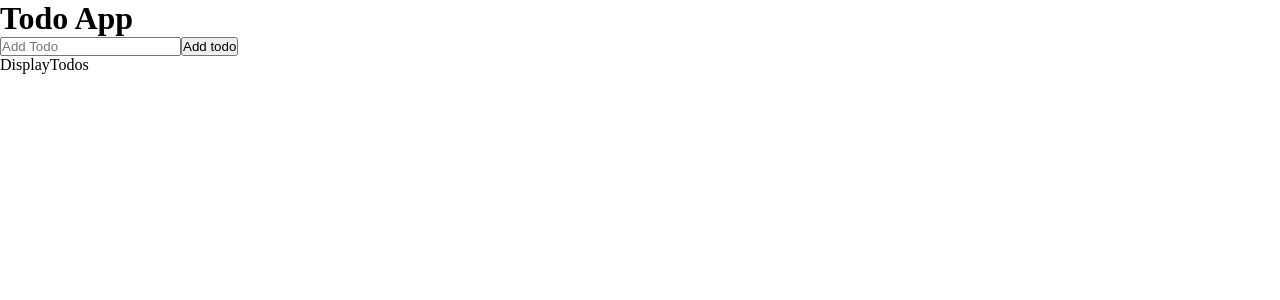
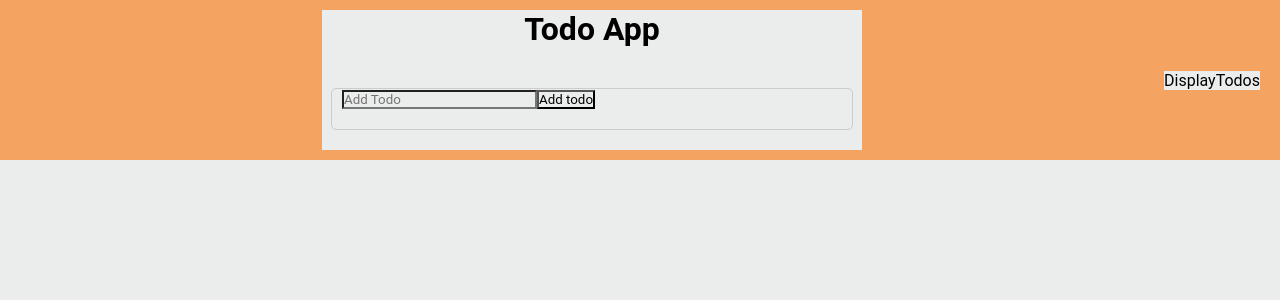
Before and after one commit to brian-ambani/react-projects, a React (Create React App) app in the folder todo-app/: page / in a window 1280 px wide. Shown: the top 300 px of the page. Built offline with nearby package versions, Linux system fonts and the light colour scheme.

Commit message:
updated project files

```diff
--- a/todo-app/src/App.module.css
+++ b/todo-app/src/App.module.css
@@ -1,4 +1,17 @@
 * {
   margin: 0;
   padding: 0;
+  font-family: "Roboto", sans-serif;
+  background-color: rgb(235, 236, 236);
 }
+
+.App {
+  /* text-align: center; */
+  background-color: sandybrown;
+
+  max-width: 1400px;
+  margin: 0 auto;
+  padding: 10px 20px;
+  display: flex;
+  align-items: center;
+}
--- a/todo-app/src/components/addTodo/AddTodo.jsx
+++ b/todo-app/src/components/addTodo/AddTodo.jsx
@@ -1,11 +1,13 @@
-import React from "react";
+import styles from "./AddTodo.module.css";
 
 export default function AddTodo() {
   return (
-    <div>
+    <div className={styles.AddTodo}>
       <h1>Todo App</h1>
-      <input type="text" placeholder="Add Todo" />
-      <button>Add todo</button>
+      <div className={styles.todoInput}>
+        <input type="text" placeholder="Add Todo" />
+        <button>Add todo</button>
+      </div>
     </div>
   );
 }
--- a/todo-app/src/components/addTodo/AddTodo.module.css
+++ b/todo-app/src/components/addTodo/AddTodo.module.css
@@ -0,0 +1,24 @@
+.AddTodo {
+  display: flex;
+  flex-direction: column;
+  justify-content: center;
+  align-items: center;
+  margin: 0 auto;
+  width: 100%;
+  max-width: 500px;
+  padding: 0 20px;
+}
+
+.todoInput {
+  width: 100%;
+  height: 40px;
+  border: 1px solid #ccc;
+  border-radius: 5px;
+  padding: 0 10px;
+  font-size: 16px;
+  margin-bottom: 20px;
+}
+
+h1 {
+  margin-bottom: 40px;
+}
```
